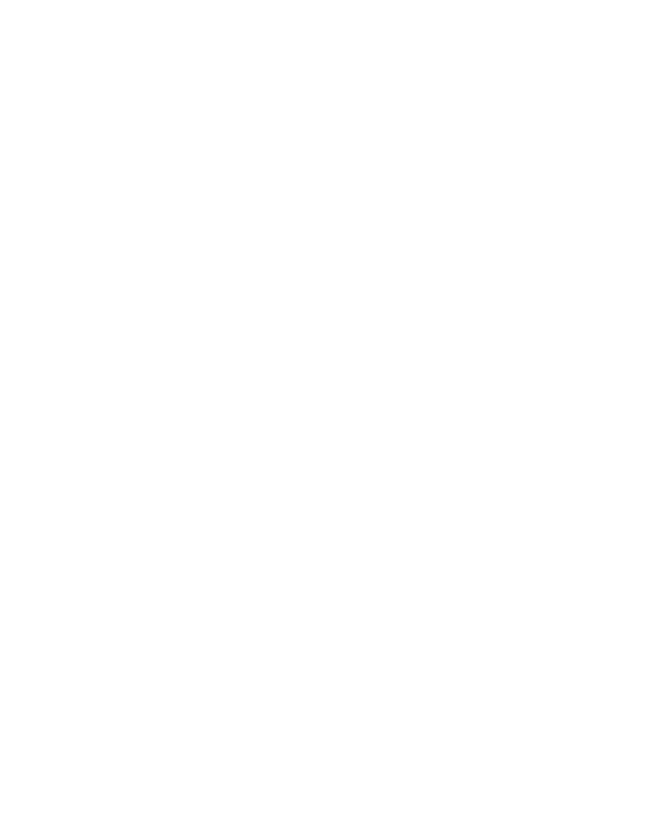
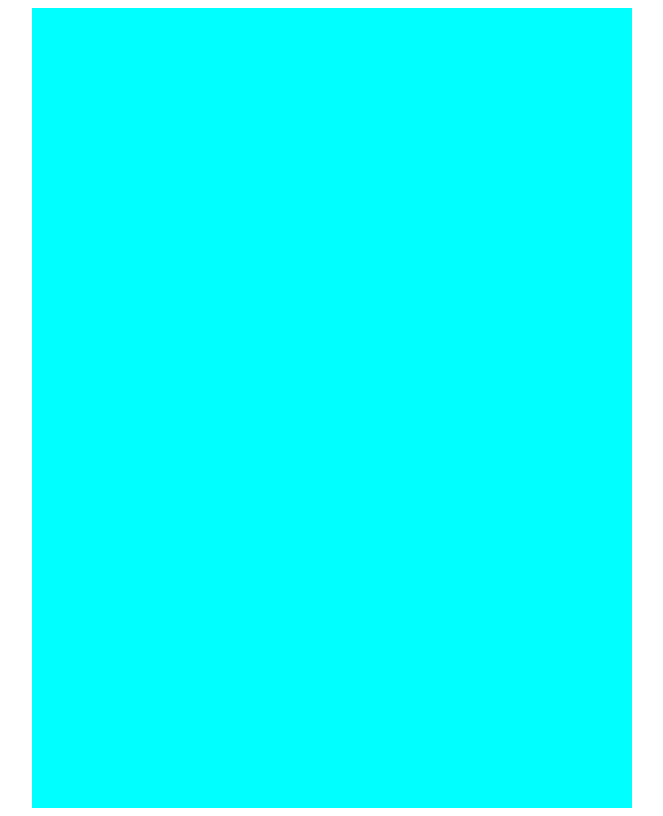
Before and after one commit to potyoma/blast-game, a website: page index.html in a window 1280 px wide. Shown: the whole page, without its empty margins (308-971 px from the left). Drawn offline with Linux system fonts and the light colour scheme.

Commit message:
init: blue canvas

```diff
--- a/styles/main.css
+++ b/styles/main.css
@@ -6,6 +6,7 @@ body {
 }
 
 #game-window {
-    width: 800px;
-    height: 600px;
+    width: 600px;
+    height: 800px;
+    background-color: aqua;
 }
```
